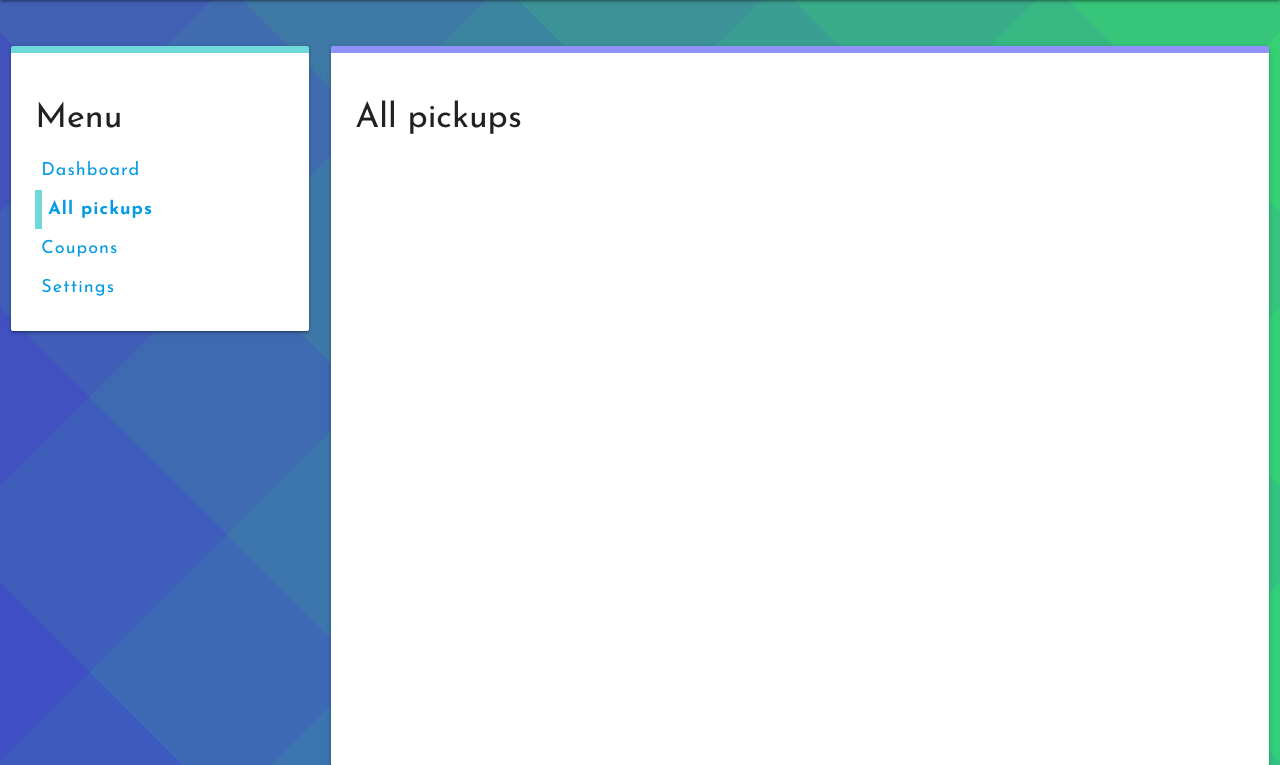
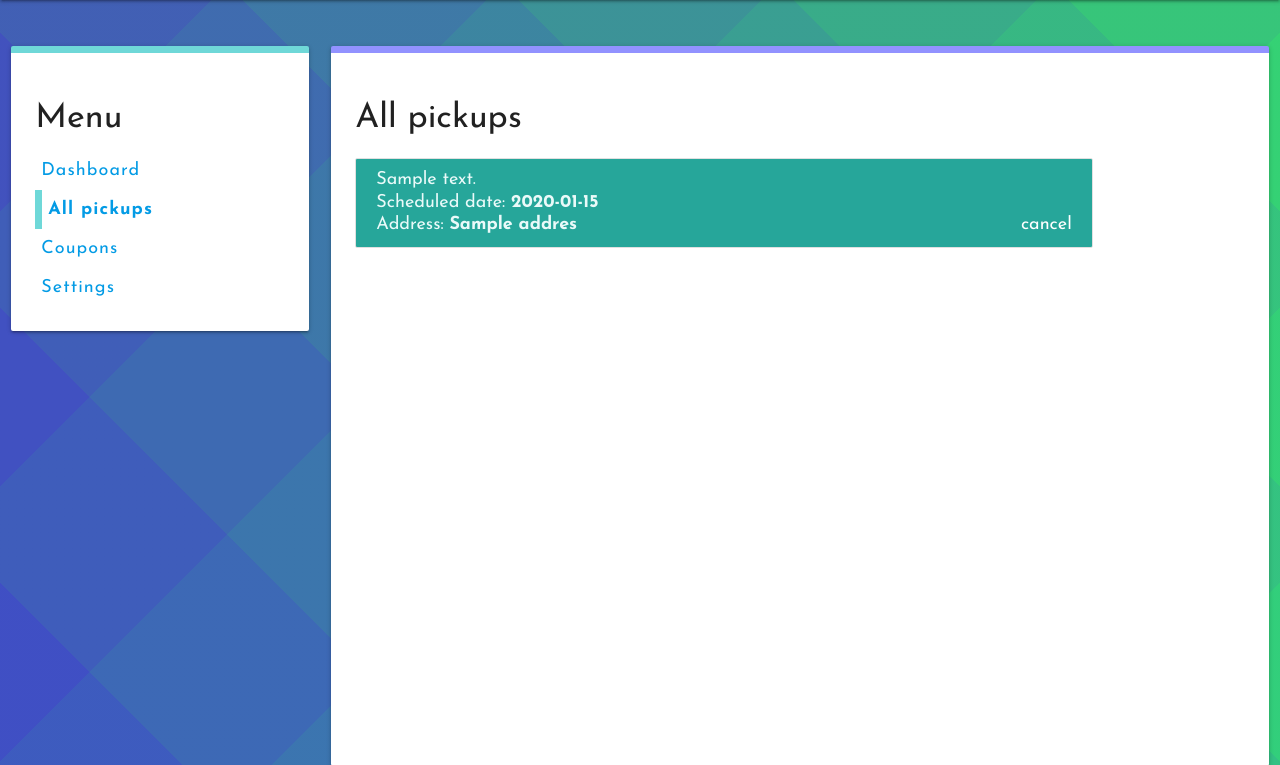
Before and after one commit to manan2002/ChipItOut, a Flask app: page /pickup in a window 1280 px wide. Shown: the part 64-829 px from the top of the page. Run offline with Flask 2, Linux system fonts and the light colour scheme; a user stored in the database is signed in; tables that the repository leaves empty hold one stand-in row (values such as "Sample post").

Commit message:
Added address field to pickups and implemented all pickups page

```diff
--- a/models/address.py
+++ b/models/address.py
@@ -11,6 +11,7 @@ class AddressModel(db.Model):
     zone = db.Column(db.String(100), nullable = False)
     default = db.Column(db.Boolean, default = False)
     user_id = db.Column(db.Integer, db.ForeignKey('user.id'), nullable=False)
+    pickups = db.relationship('PickupModel', backref='address')
 
 
     def save(self):
--- a/models/pickup.py
+++ b/models/pickup.py
@@ -11,6 +11,7 @@ class PickupModel(db.Model):
     active = db.Column(db.Boolean,default = True)
     completed = db.Column(db.Boolean, default=False)
     user_id = db.Column(db.Integer, db.ForeignKey('user.id'), nullable=False)
+    address_id = db.Column(db.Integer, db.ForeignKey('address.id'), nullable = False)
     description = db.Column(db.Text, nullable = False)
 
 
--- a/static/styles/dash.css
+++ b/static/styles/dash.css
@@ -53,3 +53,7 @@ body{
 .active-pickup{
     font-size: 1.2rem;
 }
+
+.all_pickups{
+    font-size: 1.2rem;
+}
--- a/templates/user/dash-layout.html
+++ b/templates/user/dash-layout.html
@@ -57,7 +57,7 @@
                                 <select name = "address">
                                     <option value="{{def_addr.id}}" selected>{{def_addr._address}}</option>
                                     {% for addr in rest_addrs %}
-                                    <option value="{{addr.id}}" selected>{{addr.label}}</option>
+                                    <option value="{{addr.id}}" selected>{{addr._address}}</option>
                                     {% endfor %}
                                 </select>
                                 <label>Select address</label>
--- a/templates/user/dash.html
+++ b/templates/user/dash.html
@@ -60,7 +60,7 @@ Welcome, {{u.name}}!
                                     <p>
                                         Address:
                                         <b>
-                                        {{ def_addr._address }}
+                                        {{ active_pickup.address.label }}
                                         </b>
                                     </p>
                                 </div>
--- a/templates/user/pickups.html
+++ b/templates/user/pickups.html
@@ -17,3 +17,34 @@
 {% block main_head %}
 All pickups
 {% endblock %}
+
+{% block main_content %}
+<div class="row">
+    <div class="col s10">
+        <ul class="collection all_pickups">
+            {% for p in all_pickups %}
+            {% if p.active == True %}
+            <li class="collection-item active">
+                {{p.description}}
+                <br>
+                Scheduled date: <b>{{p.scheduled_date.date()}}</b>
+                <br>
+                Address: <b>{{p.address.label}}</b>
+                <a href="{{url_for('dashboard.del_pickup', pickup_id = p.id)}}" class="secondary-content valign-wrapper">cancel</a>
+            </li>
+            {% else %}
+            <li class="collection-item">
+                {{p.description}}
+                <br>
+                Date picked-up: <b>{{p.scheduled_date.date()}}</b>
+                <br>
+                Address: <b>{{p.address.label}}</b>
+                <br>
+                <b>+10 EcoPoints</b>
+            </li>
+            {% endif %}
+            {% endfor %}
+        </ul>
+    </div>
+</div>
+{% endblock %}
--- a/views/dashboard.py
+++ b/views/dashboard.py
@@ -63,7 +63,8 @@ def pickups():
             p_date = find_pickup_date('w')
         pickup = PickupModel(scheduled_date = p_date,
                              user = current_user,
-                             description = description
+                             description = description,
+                             address = addr
                              )
         pickup.save()
         current_user.can_schedule = False
@@ -77,12 +78,15 @@ def pickups():
     if len(def_addr) >= 1:
         def_addr = def_addr[0]
     rest_addrs = list(filter(lambda x : x.default != True, user_addresses))
+    all_pickups = PickupModel.query.order_by(PickupModel.scheduled_date.desc()).all()
     context = {
         'u': current_user,
         'need_address': need_addr,
         'def_addr': def_addr,
-        'rest_addrs' : rest_addrs
+        'rest_addrs' : rest_addrs,
+        'all_pickups' : all_pickups
     }
+
 
     return render_template('user/pickups.html', **context)
 
```
Also changed, not shown: add_address.py (added, +47 -0 lines), test.py (deleted, +0 -19 lines).
